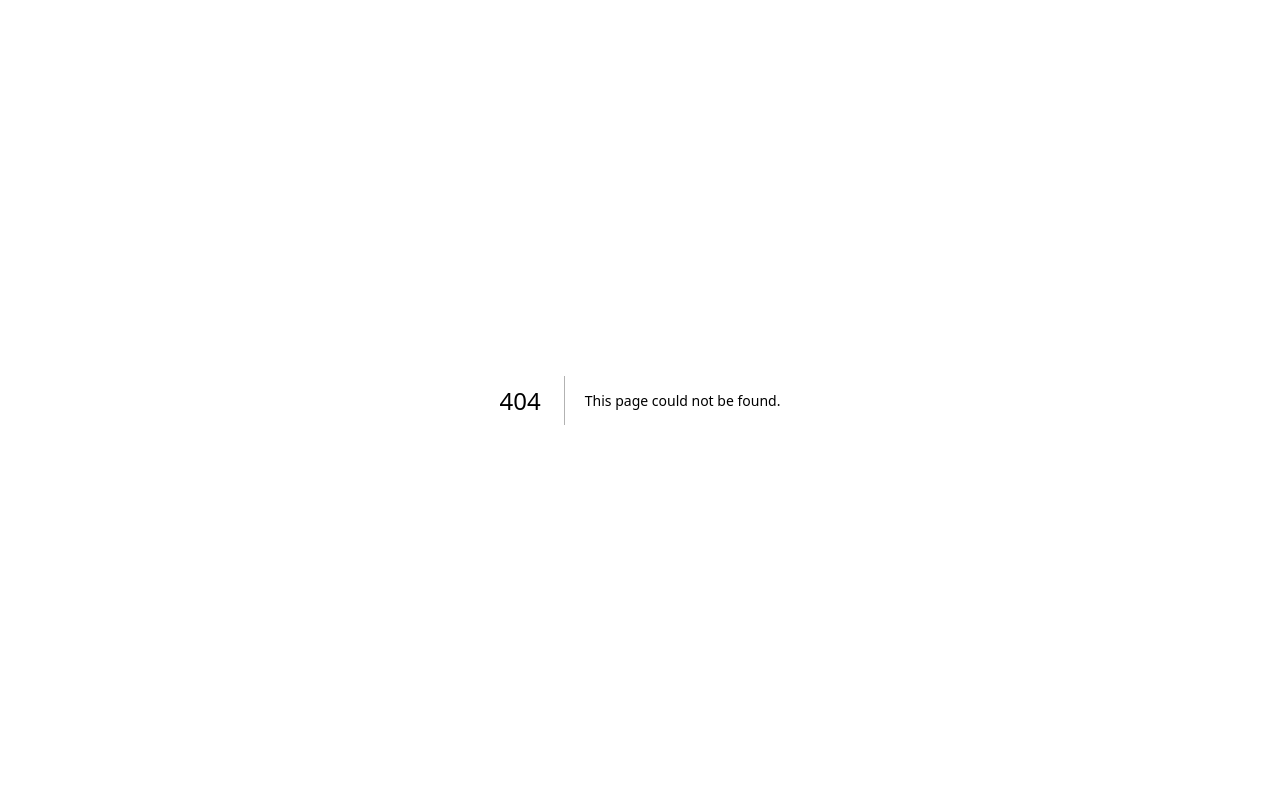
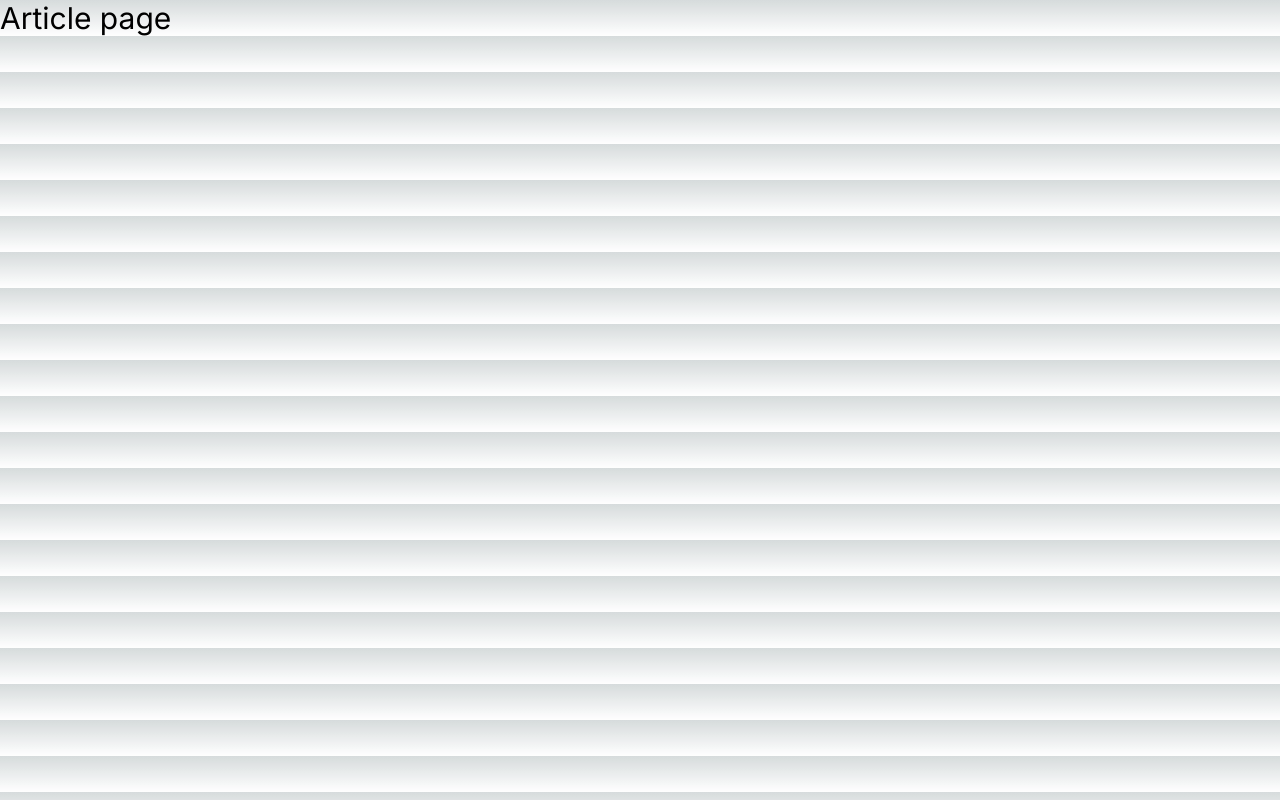
Before and after one commit to mollikacomputer/next-app-2024, a Next.js app: page /news/articles in a window 1280 px wide. Before the commit this address had no page. Built offline with nearby package versions, Linux system fonts and the light colour scheme.

Commit message:
nested route implement

```diff
--- /dev/null
+++ b/src/app/news/articles/page.js
@@ -0,0 +1,11 @@
+import React from 'react';
+
+const articlePage = () => {
+    return (
+        <div>
+            <h1 className='text-3xl'>Article page</h1>
+        </div>
+    );
+};
+
+export default articlePage;
--- /dev/null
+++ b/src/app/news/blogs/page.js
@@ -0,0 +1,10 @@
+
+const blogPage = () => {
+    return (
+        <div>
+            <h1 className="text-3xl">Blog page</h1>
+        </div>
+    );
+};
+
+export default blogPage;
```
